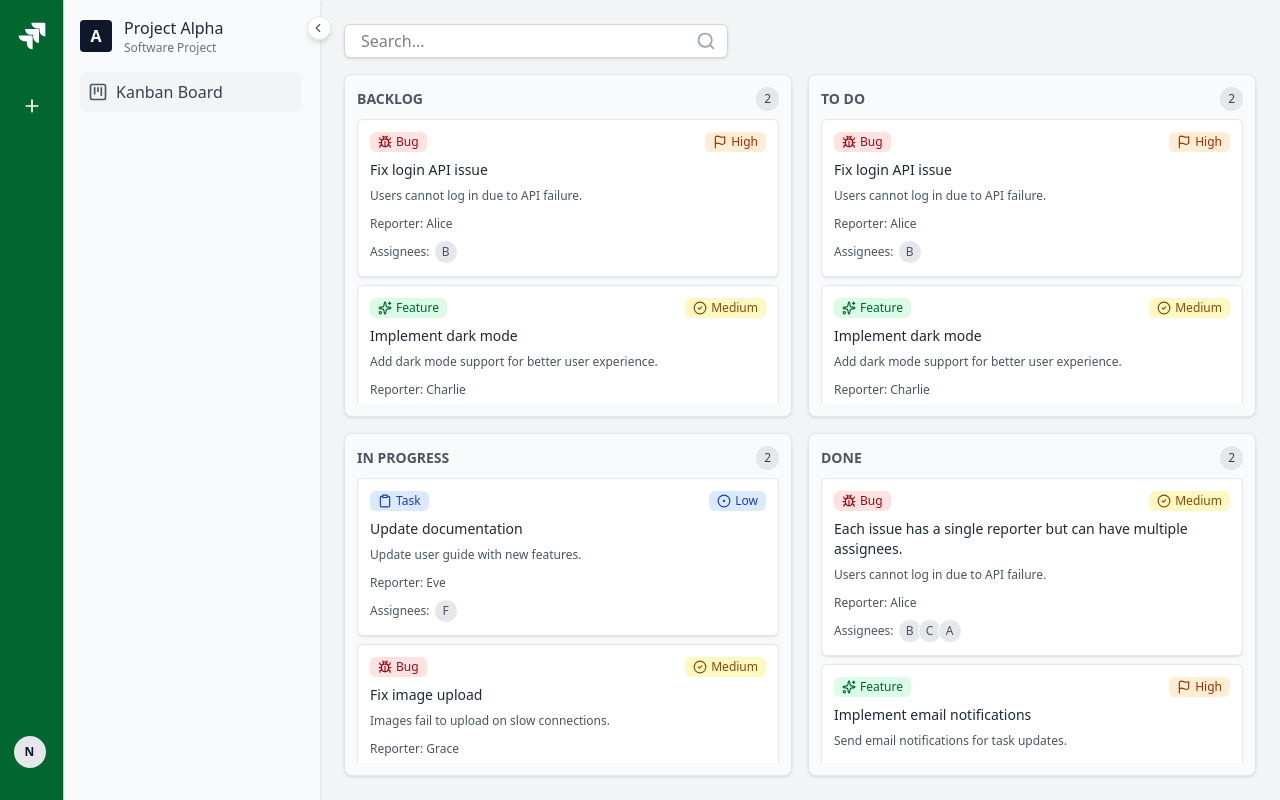
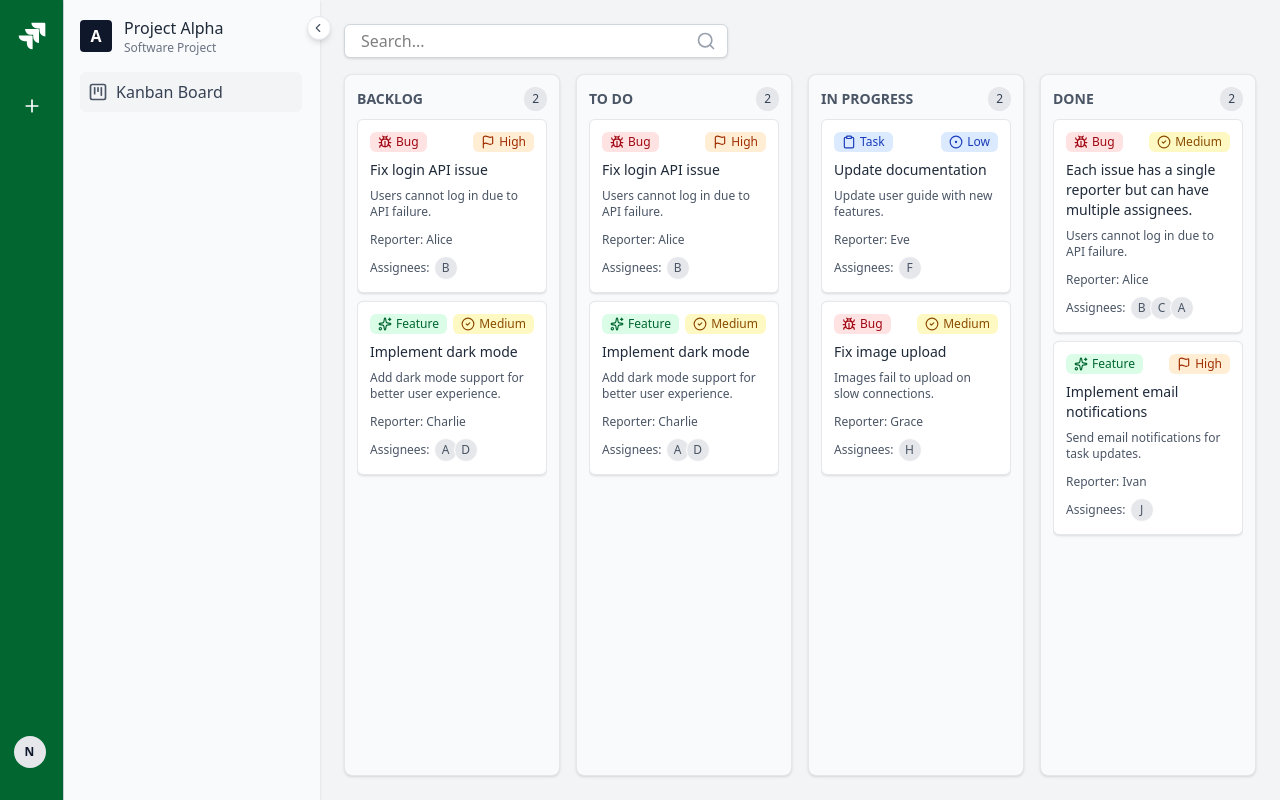
Before and after one commit to nizar48/project-mangement, a Vue app: page / in a window 1280 px wide. Built offline with nearby package versions, Linux system fonts and the light colour scheme.

Commit message:
better responsive design

```diff
--- a/src/components/KanbanBoard.vue
+++ b/src/components/KanbanBoard.vue
@@ -39,7 +39,7 @@ const handleTaskMoved = ({
           placeholder="Search..."
         />
       </div>
-      <div class="grid h-[calc(100%-50px)] w-full grid-cols-1 gap-4 xl:grid-cols-2 2xl:grid-cols-4">
+      <div class="grid h-[calc(100%-50px)] w-full grid-cols-1 gap-4 md:grid-cols-2 xl:grid-cols-4">
         <KanbanColumn
           v-for="column in filteredColumns"
           :key="column.id"
```
